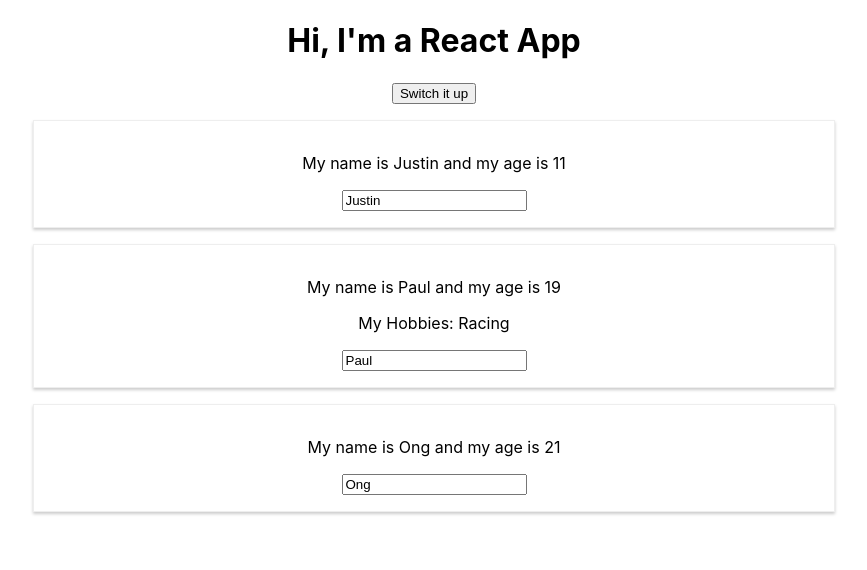
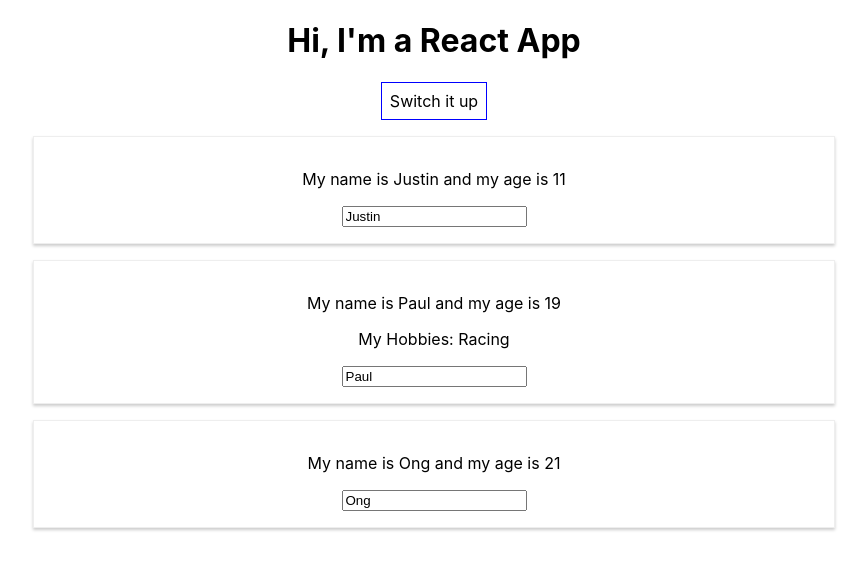
Before and after one commit to ong1995/LearningReact, a React (Create React App) app: page / in a window 1280 px wide. Shown: the top 570 px of the page, without its empty margins (206-1073 px from the left). Built offline with nearby package versions, Linux system fonts and the light colour scheme.

Commit message:
046 Working with Inline Styles

```diff
--- a/src/App.js
+++ b/src/App.js
@@ -61,10 +61,20 @@ class App extends Component {
   }
 
   render() {
+    const style = {
+      backgroundColor: "white",
+      font: "inherit",
+      border: "1px solid blue",
+      padding: "8px",
+      cursor: "pointer"
+    }
     return (
       <div className="App">
         <h1>Hi, I'm a React App</h1>
-        <button onClick={() => this.switchHandler("JP Uncle")}>Switch it up</button>
+        <button
+          style={style}
+          onClick={() => this.switchHandler("JP Uncle")}>Switch it up
+        </button>
         <Person
           name={this.state.persons[0].name}
           age={this.state.persons[0].age} />
```
